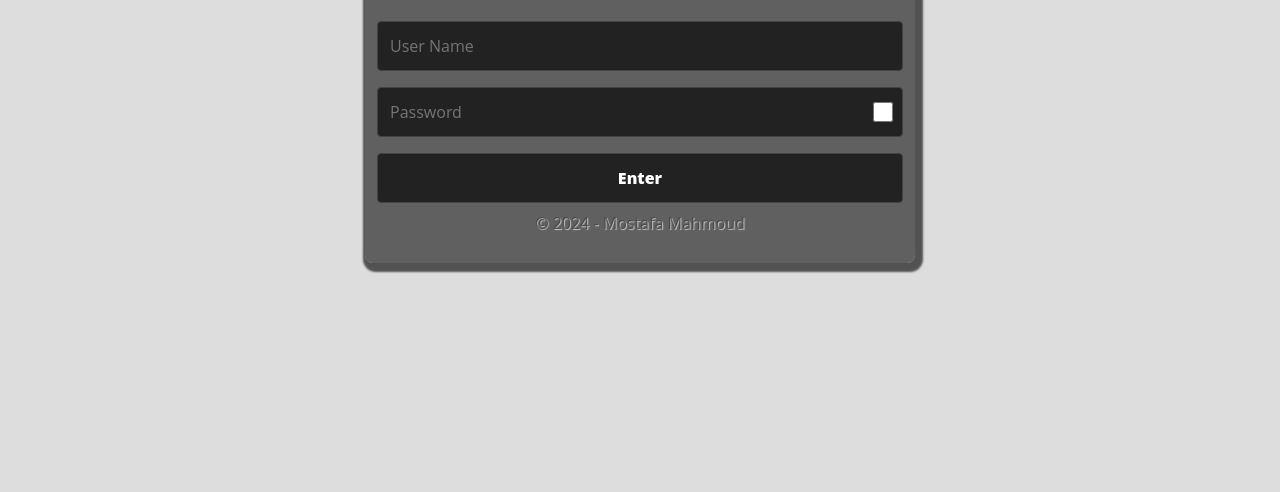
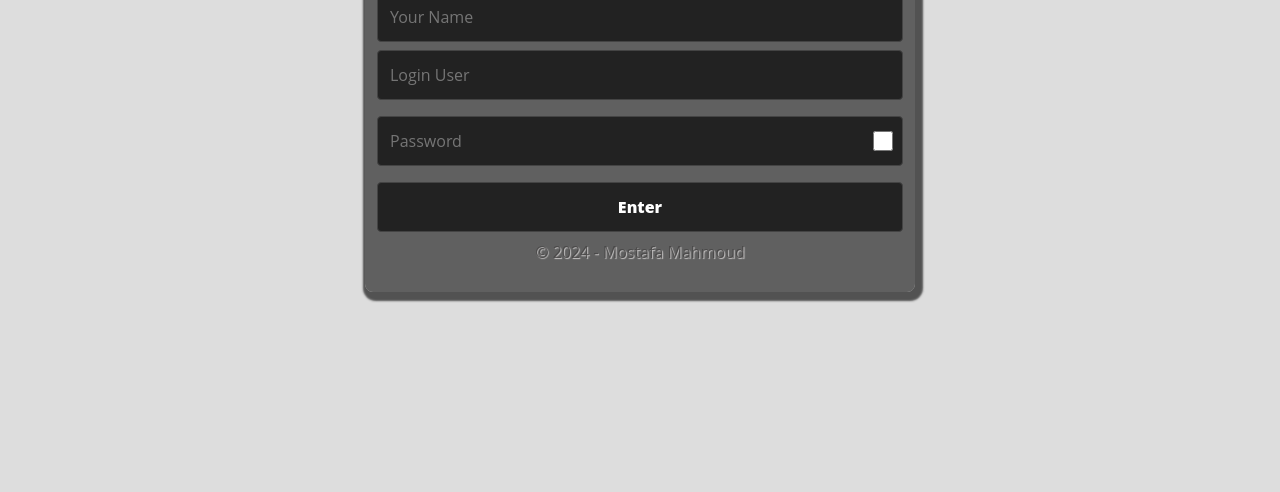
Before and after one commit to Mostafa7i/WE-TR, a plain HTML site: page index.html in a window 1280 px wide. Shown: the part 308-800 px from the top of the page. Drawn offline with Linux system fonts and the light colour scheme; some packages are replaced by stand-ins of ours; a script that the page names is missing.

Commit message:
Update index.html

```diff
--- a/index.html
+++ b/index.html
@@ -150,7 +150,8 @@ form input[type="submit"] {
           <section class="section-form">
             <h1>Login User</h1>
             <form>
-              <input type="text" placeholder="User Name" id="userName" />
+              <input  type="text" minlength="5" maxlength="16"  placeholder="Your Name" id="Name">
+              <input type="text" placeholder="Login User" id="userName" />
               <div class="check">
                 <input type="password" placeholder="Password" id="passward" />
                 <input title="Show passward" type="checkbox" id="show" onclick="togglePasswordVisibility()"/>
```
